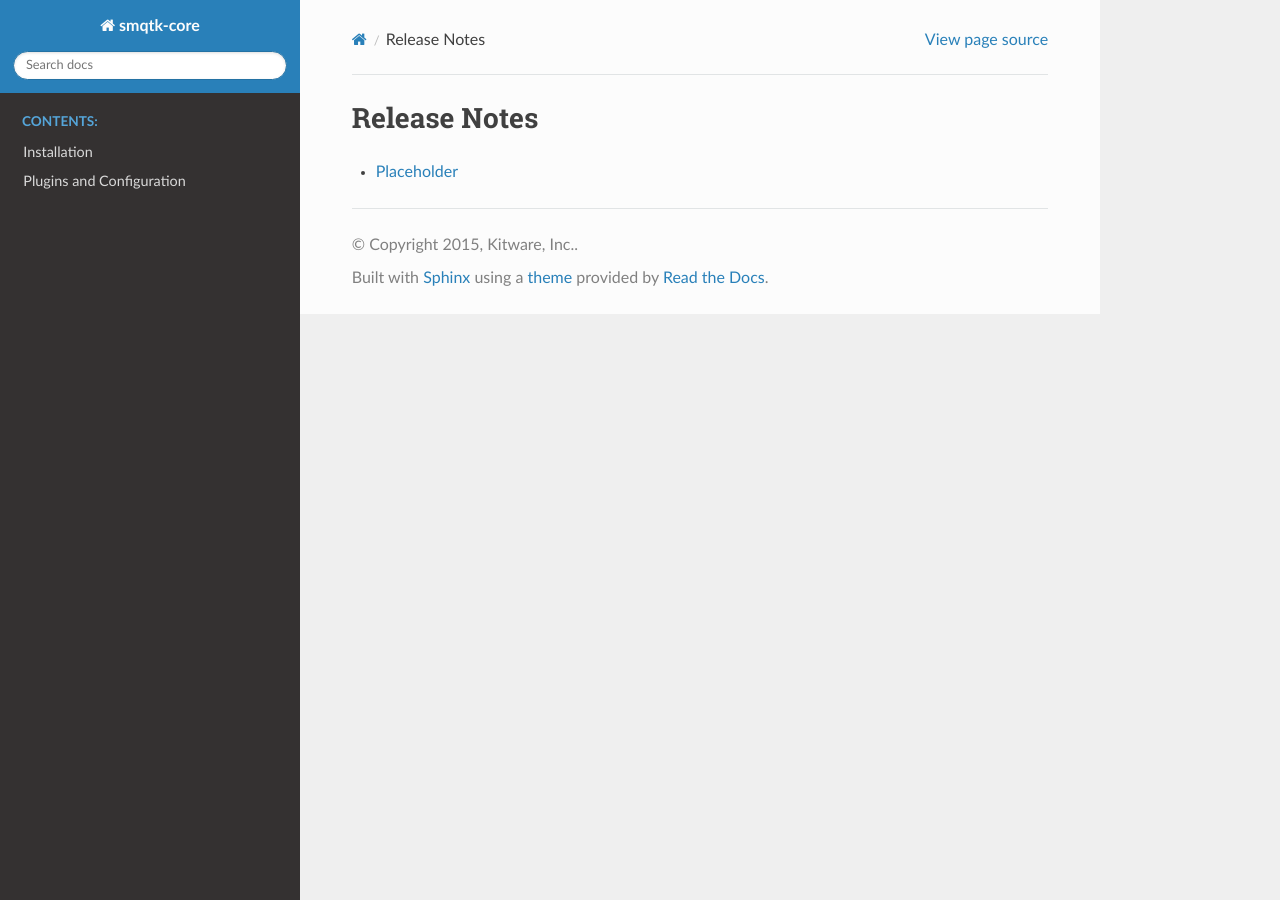
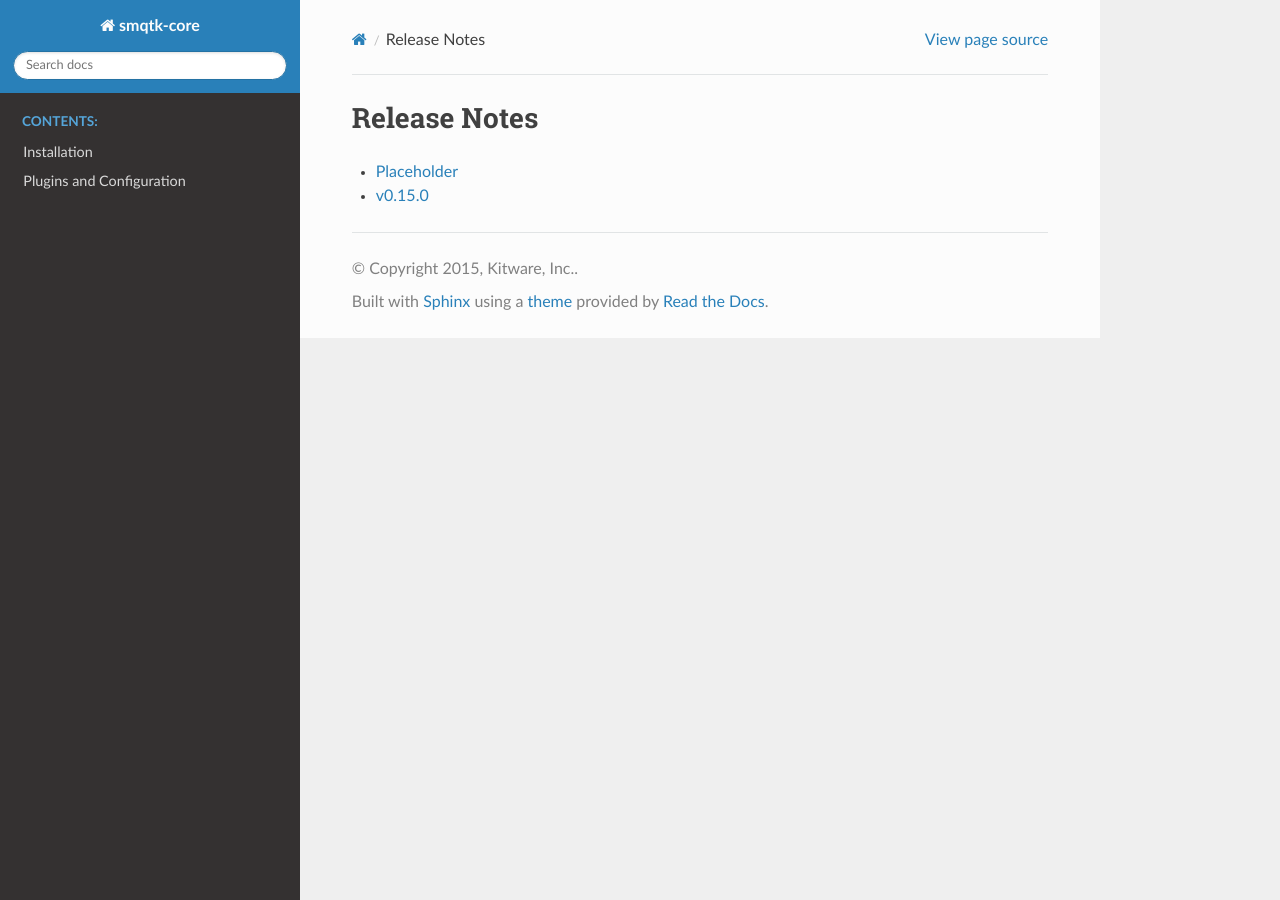
Before and after one commit to Kitware/SMQTK-Core, a Sphinx documentation site: the page built from docs/release_notes.rst, in a window 1280 px wide. Built offline with Sphinx 7.4.7 and the Read the Docs theme 2.0.0, drawn with Linux system fonts in a browser that asks for light colours; pages that are not in the unit, such as notebooks, are missing from menus.

Commit message:
Perform version update for release

```diff
--- a/docs/release_notes.rst
+++ b/docs/release_notes.rst
@@ -5,3 +5,4 @@ Release Notes
    :maxdepth: 1
 
    release_notes/pending_release
+   release_notes/v0.15.0
--- /dev/null
+++ b/docs/release_notes/v0.15.0.rst
@@ -0,0 +1,5 @@
+v0.15.0
+=======
+
+This is the initial release of ``smqtk-core``, spinning off from v0.14.0 of the
+monolithic ``smqtk`` library.
--- a/smqtk_core/__init__.py
+++ b/smqtk_core/__init__.py
@@ -1,7 +1,7 @@
 # REMEMBER: `distutils.version.*Version` types can be used to compare versions
 # from strings like this.
 # SMQTK prefers to use the strict numbering standard when possible.
-__version__ = "0.14.0"
+__version__ = "0.15.0"
 
 from .configuration import Configurable  # noqa: F401
 from .plugin import Pluggable  # noqa: F401
```
